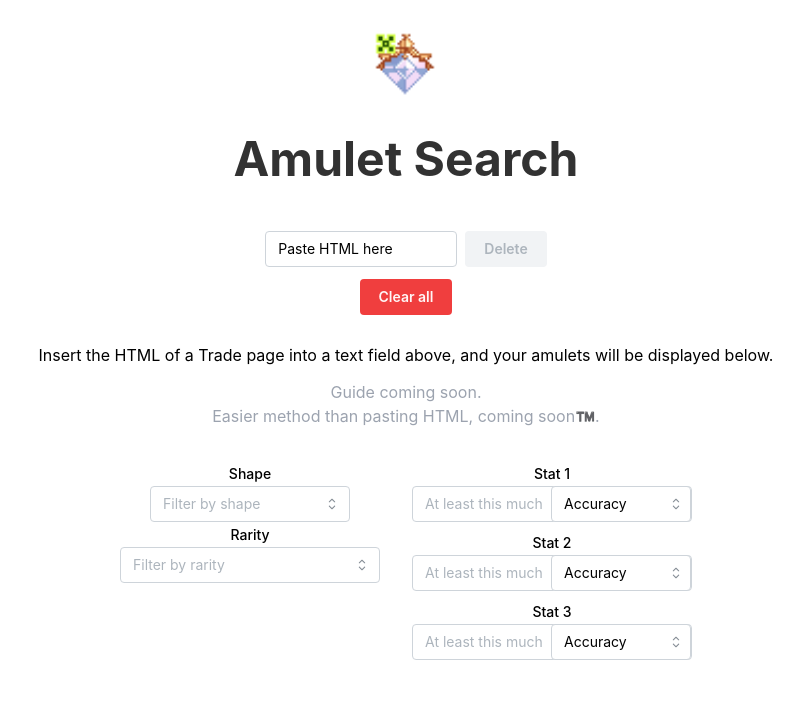
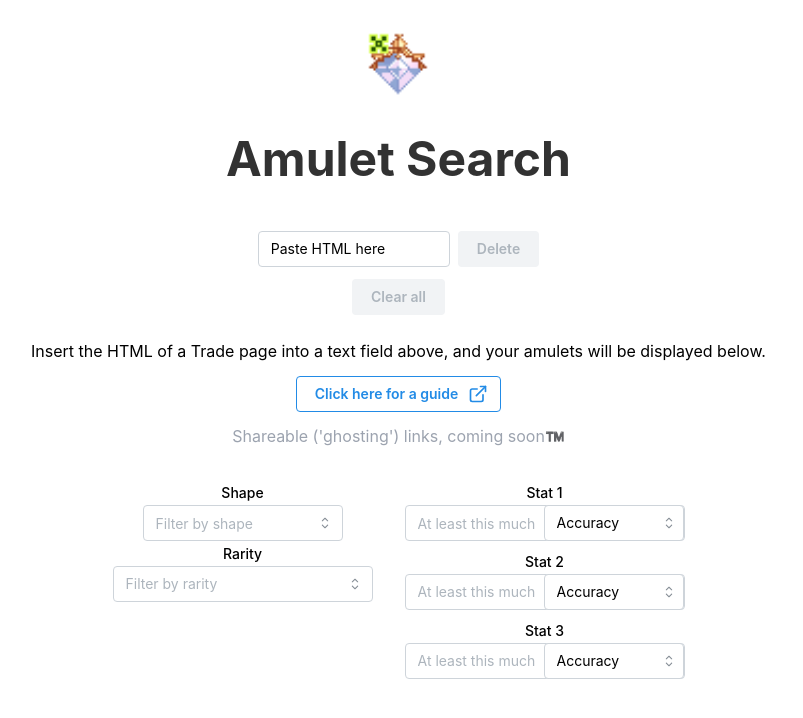
Before and after one commit to landwill/gaia-amulet-search, a React (Vite) app: page / in a window 1280 px wide. Shown: the top 718 px of the page, without its empty margins (234-1037 px from the left). Built offline with nearby package versions, Linux system fonts and the light colour scheme.

Commit message:
add link to user guide; minor style enhancements

```diff
--- a/index.html
+++ b/index.html
@@ -1,5 +1,5 @@
 <!doctype html>
-<html lang="en">
+<html lang="en" style='scrollbar-gutter: stable'>
   <head>
     <meta charset="UTF-8" />
     <link rel="icon" href="/amuletLegendaryDiamond.png" />
--- a/package.json
+++ b/package.json
@@ -13,6 +13,7 @@
   "dependencies": {
     "@mantine/core": "^7.9.2",
     "@mantine/hooks": "^7.9.2",
+    "lucide-react": "^0.378.0",
     "react": "^18.2.0",
     "react-dom": "^18.2.0",
     "react-router-dom": "^6.23.1"
--- a/src/Home.tsx
+++ b/src/Home.tsx
@@ -1,6 +1,7 @@
 import legendaryDiamondAmulet from '/amuletLegendaryDiamond.png'
 import './App.css'
-import { Button, Title } from '@mantine/core'
+import { Button, Text, Title } from '@mantine/core'
+import { ExternalLinkIcon } from 'lucide-react'
 import { useReducer } from 'react'
 import { HtmlEntryPanel } from './Home/HtmlEntryPanel.tsx'
 import { DeletePage, HtmlDumpInfo, PageAction, SetPageHtml } from './interfaces.ts'
@@ -40,12 +41,13 @@ const htmlDumpReducer = (state: HtmlDumpInfo[], action: PageAction) => {
 }
 
 const notices = [
-  'Guide coming soon.',
-  'Easier method than pasting HTML, coming soon™️.',
+  'Shareable (\'ghosting\') links, coming soon™️',
 ]
 
 function Home() {
   const [htmlDumps, setHtmlDump] = useReducer(htmlDumpReducer, INITIAL_HTML_DUMPS_STATE)
+
+  const hasSomethingToClear = htmlDumps.filter(d => !d.deleted && d.amulets != null).length > 0
 
   return (
     <>
@@ -60,11 +62,17 @@ function Home() {
                 ? undefined
                 : <HtmlEntryPanel key={index} dispatcher={setHtmlDump} arrayIndex={index} pageNumber={htmlDumpInfo.pageNumber} />)
           }
-          <Button variant='danger' onClick={() => {setHtmlDump({ action: 'delete' })}}>Clear all</Button>
+          <Button variant='danger' onClick={() => {setHtmlDump({ action: 'delete' })}} disabled={!hasSomethingToClear}>Clear all</Button>
         </div>
-        <p style={{ marginBottom: '12px' }}>
+        <Text mt={12} mb={12}>
           Insert the HTML of a Trade page into a text field above, and your amulets will be displayed below.
-        </p>
+        </Text>
+        <Button component='a'
+                href='https://github.com/landwill/gaia-amulet-search#readme'
+                target='_blank'
+                variant='outline'
+                rightSection={<ExternalLinkIcon size='20' />}
+                mb={12}>Click here for a guide</Button>
         {notices.map(notice => <span key={notice} style={{ pointerEvents: 'none', color: '#9CA3AF' }}>{notice}</span>)}
       </div>
       <ResultsScreen inventoryHtml={htmlDumps} />
```
Also changed, not shown: 2 other files (tests, documents, lock files or other folders).
